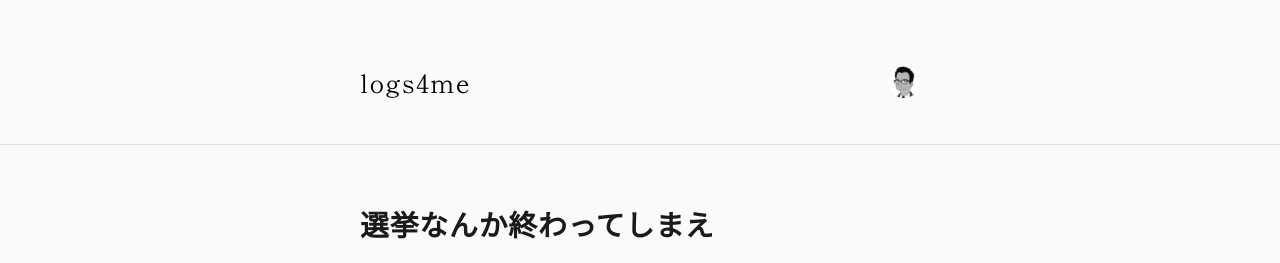
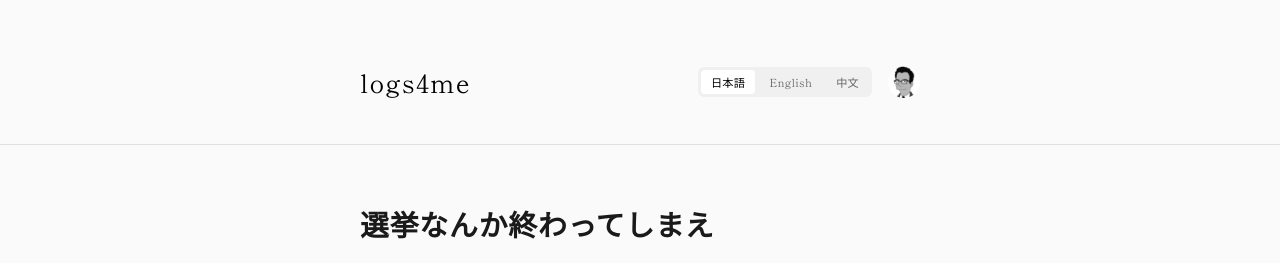
Before and after one commit to champlasonic/logs4me, a Jekyll site: the page built from _posts/2026-01-28-senkyo.md, in a window 1280 px wide. Shown: the top 263 px of the page. Built offline with Jekyll 4.4.1, drawn with Linux system fonts in a browser that asks for light colours; some web fonts are replaced.

Commit message:
Add language toggle feature for articles
- Add language toggle buttons (Japanese, English, Chinese) in header
- Only show on article pages
- JavaScript to switch between translations dynamically
- Store language preference in localStorage
- Translations can be added via translation_en and translation_zh fields
- Responsive design for mobile devices

Co-Authored-By: Claude Sonnet 4.5 <noreply@anthropic.com>

```diff
--- a/_layouts/default.html
+++ b/_layouts/default.html
@@ -34,9 +34,18 @@
       <h1 class="site-title">
         <a href="{{ '/' | relative_url }}">{{ site.title }}</a>
       </h1>
-      <a href="{{ '/about/' | relative_url }}" class="about-link">
-        <img src="{{ '/assets/images/champlasonic.jpg' | relative_url }}" alt="about me" class="about-icon">
-      </a>
+      <div class="header-right">
+        {% if page.layout == 'post' %}
+        <div class="language-toggle">
+          <button class="lang-btn active" data-lang="ja">日本語</button>
+          <button class="lang-btn" data-lang="en">English</button>
+          <button class="lang-btn" data-lang="zh">中文</button>
+        </div>
+        {% endif %}
+        <a href="{{ '/about/' | relative_url }}" class="about-link">
+          <img src="{{ '/assets/images/champlasonic.jpg' | relative_url }}" alt="about me" class="about-icon">
+        </a>
+      </div>
     </div>
   </header>
 
@@ -51,5 +60,7 @@
       <p>&copy; {{ site.time | date: '%Y' }} {{ site.author }}. All rights reserved.</p>
     </div>
   </footer>
+
+  <script src="{{ '/assets/js/language-toggle.js' | relative_url }}"></script>
 </body>
 </html>
--- a/assets/css/main.css
+++ b/assets/css/main.css
@@ -77,6 +77,44 @@ body {
 
 .about-link:hover .about-icon {
   filter: grayscale(0%);
+}
+
+.header-right {
+  display: flex;
+  align-items: center;
+  gap: 16px;
+}
+
+.language-toggle {
+  display: flex;
+  gap: 4px;
+  background-color: #f0f0f0;
+  padding: 3px;
+  border-radius: 6px;
+}
+
+.lang-btn {
+  background-color: transparent;
+  border: none;
+  padding: 4px 10px;
+  font-size: 0.7rem;
+  font-weight: 400;
+  letter-spacing: 0.02em;
+  color: #666;
+  cursor: pointer;
+  border-radius: 4px;
+  transition: all 0.2s ease;
+  font-family: 'New Tegomin', 'Shippori Mincho', serif;
+}
+
+.lang-btn:hover {
+  background-color: #e0e0e0;
+}
+
+.lang-btn.active {
+  background-color: #fff;
+  color: #000;
+  font-weight: 500;
 }
 
 .site-nav {
@@ -491,6 +529,23 @@ body {
     font-size: 1.4rem;
   }
 
+  .header-container {
+    flex-wrap: wrap;
+    gap: 16px;
+  }
+
+  .header-right {
+    flex-direction: column;
+    align-items: flex-start;
+    gap: 12px;
+    width: 100%;
+  }
+
+  .language-toggle {
+    width: 100%;
+    justify-content: center;
+  }
+
   .site-content {
     padding: 40px 0;
   }
--- /dev/null
+++ b/assets/js/language-toggle.js
@@ -0,0 +1,64 @@
+// Language toggle functionality
+(function() {
+  // Get current language from localStorage or default to 'ja'
+  let currentLang = localStorage.getItem('preferredLanguage') || 'ja';
+
+  // Initialize language on page load
+  document.addEventListener('DOMContentLoaded', function() {
+    const langButtons = document.querySelectorAll('.lang-btn');
+    const postContent = document.querySelector('.post-content');
+
+    if (!langButtons.length || !postContent) return;
+
+    // Set active button
+    langButtons.forEach(btn => {
+      if (btn.dataset.lang === currentLang) {
+        btn.classList.add('active');
+      } else {
+        btn.classList.remove('active');
+      }
+    });
+
+    // Get translations from page data
+    const pageData = document.getElementById('page-translations');
+    if (!pageData) return;
+
+    const translations = JSON.parse(pageData.textContent);
+
+    // Apply current language
+    applyLanguage(currentLang, translations, postContent);
+
+    // Add click listeners
+    langButtons.forEach(btn => {
+      btn.addEventListener('click', function() {
+        const lang = this.dataset.lang;
+        currentLang = lang;
+        localStorage.setItem('preferredLanguage', lang);
+
+        // Update active state
+        langButtons.forEach(b => b.classList.remove('active'));
+        this.classList.add('active');
+
+        // Apply translation
+        applyLanguage(lang, translations, postContent);
+      });
+    });
+  });
+
+  function applyLanguage(lang, translations, contentElement) {
+    if (lang === 'ja') {
+      // Show original Japanese content
+      contentElement.innerHTML = translations.ja;
+    } else if (translations[lang]) {
+      // Show translated content
+      contentElement.innerHTML = translations[lang];
+    } else {
+      // Translation not available, show message
+      const originalContent = translations.ja;
+      const message = lang === 'en'
+        ? '<p><em>English translation is not available yet.</em></p>'
+        : '<p><em>中文翻译尚未提供。</em></p>';
+      contentElement.innerHTML = message + originalContent;
+    }
+  }
+})();
```
Also changed, not shown: _layouts/post.html (+8 -0 lines).
